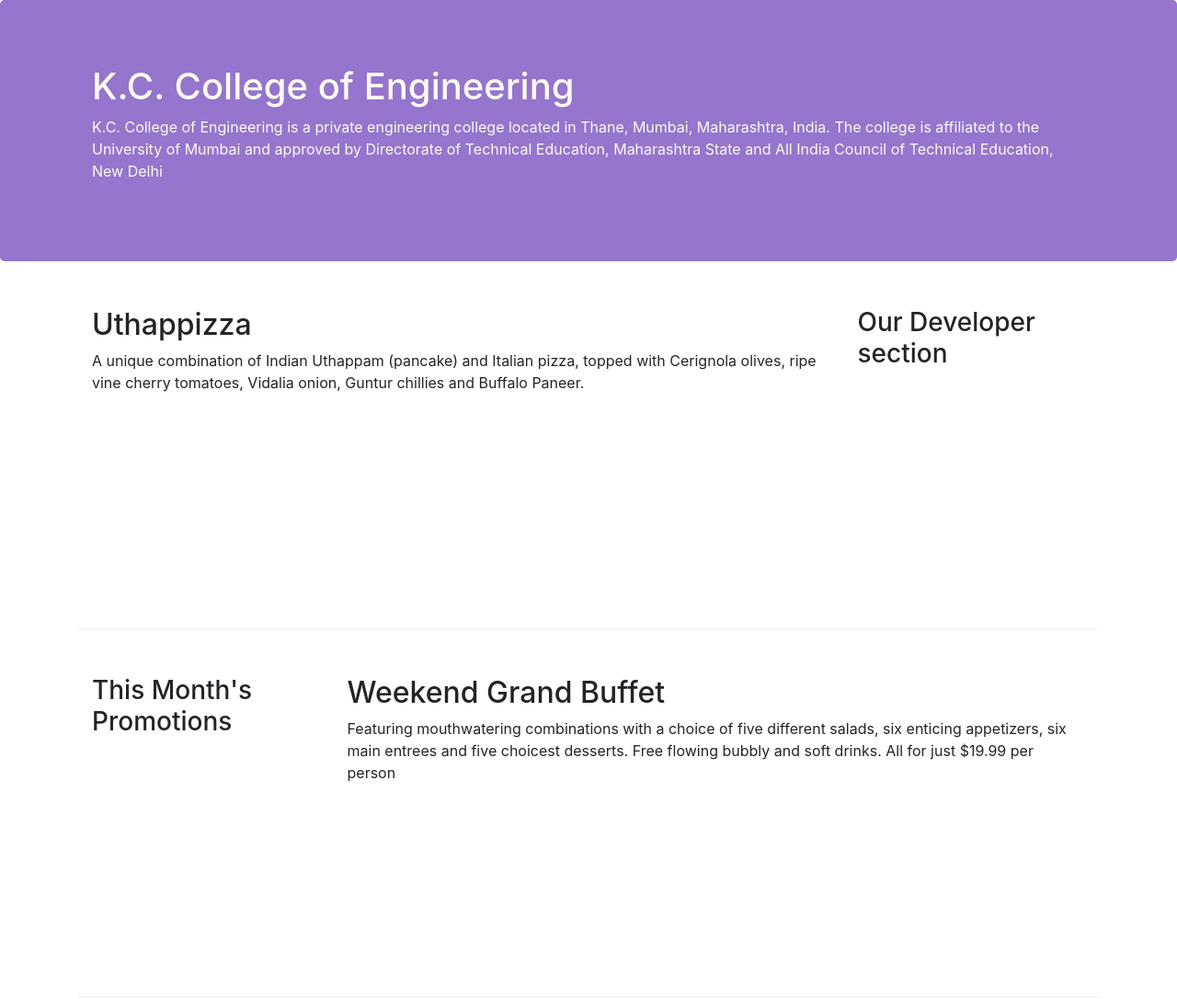
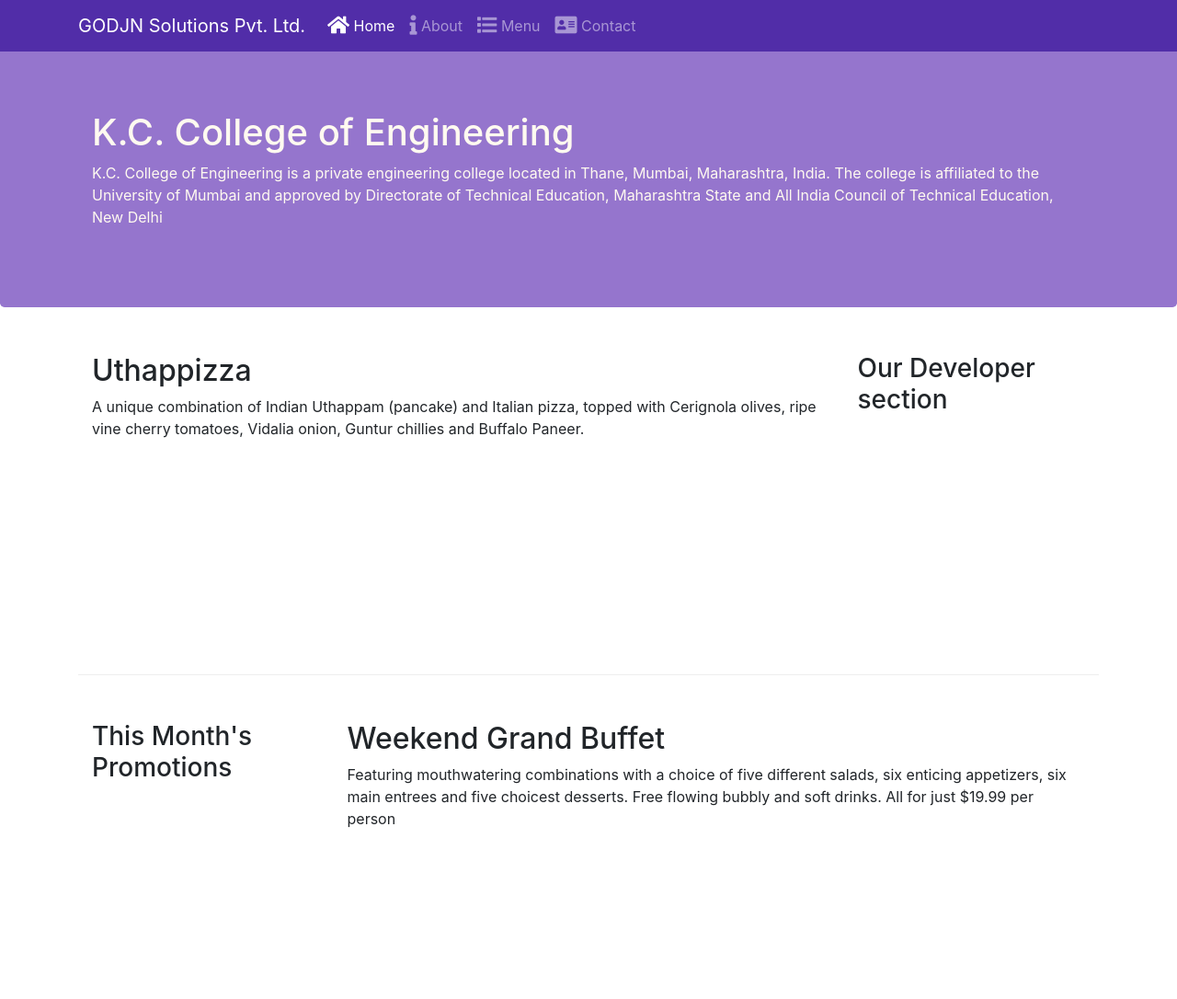
Before and after one commit to kotharishubh03/workshop-for-kc, a website: page Bootstrap4/conFusion/index.html in a window 1280 px wide. Shown: the top 1086 px of the page at 92% size. Drawn offline with nearby package versions, Linux system fonts and the light colour scheme.

Commit message:
adde fonts

```diff
--- a/Bootstrap4/conFusion/css/styles.css
+++ b/Bootstrap4/conFusion/css/styles.css
@@ -1,3 +1,12 @@
+body{
+    padding:50px 0px 0px 0px;
+    z-index:0;
+}
+
+.navbar-dark {
+     background-color: #512DA8;
+}
+
 .row-header{
     margin:0px auto;
     padding:0px;
--- a/Bootstrap4/conFusion/index.html
+++ b/Bootstrap4/conFusion/index.html
@@ -10,9 +10,28 @@
     <!-- Bootstrap CSS -->
     <link rel="stylesheet" href="node_modules/bootstrap/dist/css/bootstrap.min.css">
     <link rel="stylesheet" href="./css/styles.css">
+
+    <link rel="stylesheet" href="node_modules/@fortawesome/fontawesome-free/css/all.css">
+    <link rel="stylesheet" href="node_modules/bootstrap-social/bootstrap-social.css">
 </head>
 
 <body>
+    <nav class="navbar navbar-dark navbar-expand-sm fixed-top">
+        <div class="container">
+           <a class="navbar-brand" href="./index.html">GODJN Solutions Pvt. Ltd.</a>
+           <button class="navbar-toggler" type="button" data-toggle="collapse" data-target="#Navbar">
+            <span class="navbar-toggler-icon"></span>
+        </button>
+           <div class="collapse navbar-collapse" id="Navbar">
+                <ul class="navbar-nav mr-auto">
+                    <li class="nav-item active"><a class="nav-link" href="#"><span class="fa fa-home fa-lg"></span> Home</a></li>
+                    <li class="nav-item"><a class="nav-link" href="./aboutus.html"><span class="fa fa-info fa-lg"></span> About</a></li>
+                    <li class="nav-item"><a class="nav-link" href="#"><span class="fa fa-list fa-lg"></span> Menu</a></li>
+                    <li class="nav-item"><a class="nav-link" href="./contactus.html"><span class="fa fa-address-card fa-lg"></span> Contact</a></li>
+                </ul>
+            </div>
+        </div>
+    </nav>
 
     <header class="jumbotron">
         <div class="container">
--- a/Bootstrap4/conFusion/package.json
+++ b/Bootstrap4/conFusion/package.json
@@ -14,7 +14,9 @@
     "lite-server": "^2.3.0"
   },
   "dependencies": {
+    "@fortawesome/fontawesome-free": "^5.1.0-9",
     "bootstrap": "^4.5.2",
+    "bootstrap-social": "^5.1.1",
     "install": "^0.13.0",
     "jquery": "^3.5.1",
     "popper.js": "^1.12.9"
```
Also changed, not shown: Bootstrap4/conFusion/aboutus.html (+8 -8 lines), 1 other file.
